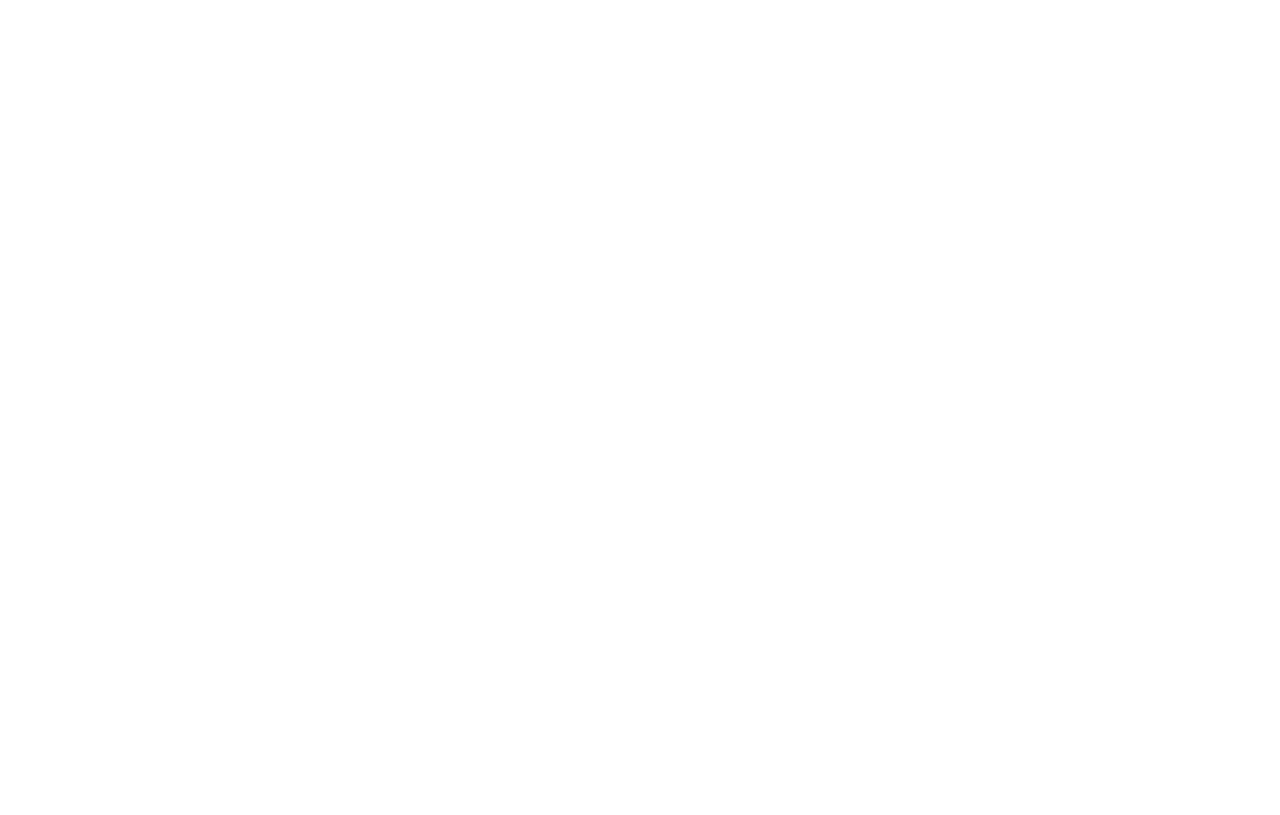
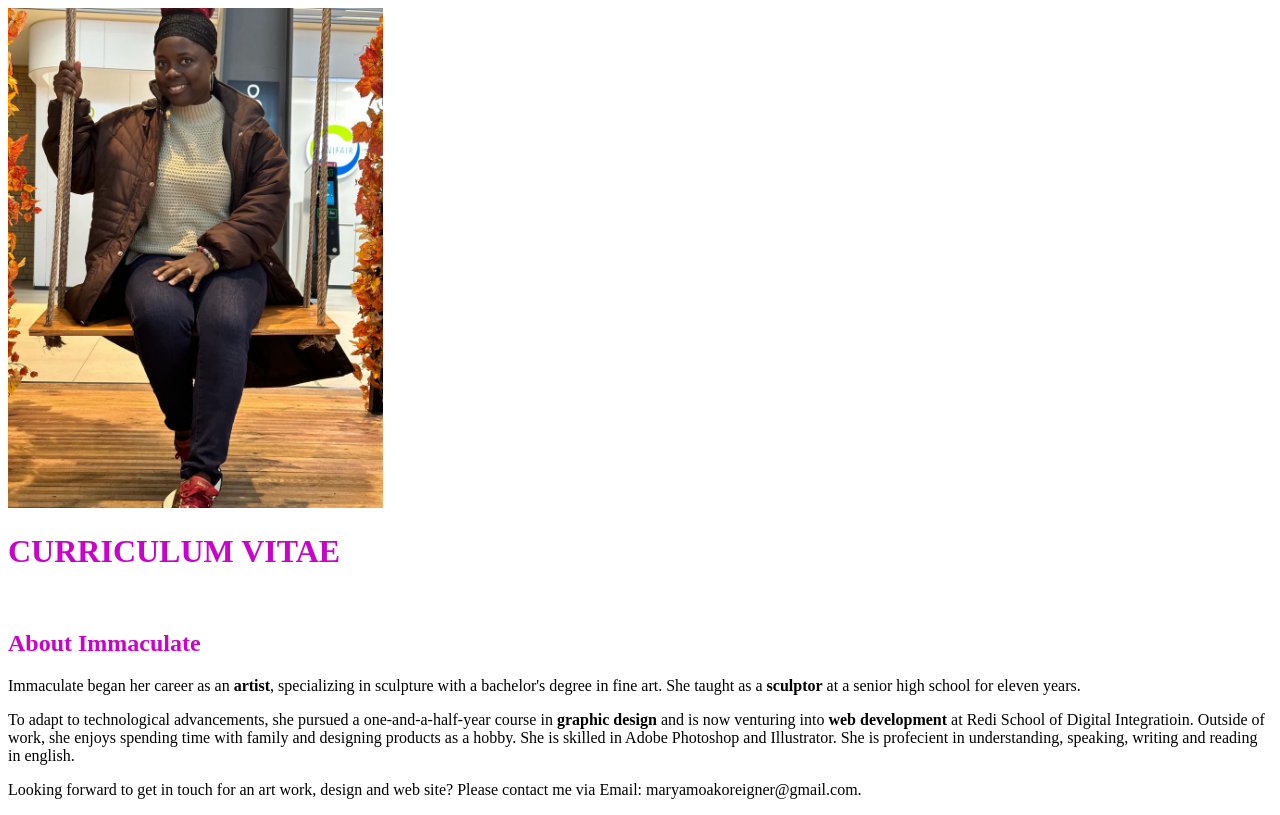
Before and after one commit to SpotlessHub/My-Resume, a plain HTML site: page index.html in a window 1280 px wide. Drawn offline with Linux system fonts and the light colour scheme.

Commit message:
Resume
Immaculates Resume/Curriculum Vitae

```diff
--- /dev/null
+++ b/index.css
@@ -0,0 +1,4 @@
+h1,
+h2 {
+color:rgb(201, 3, 201)
+}
--- a/index.html
+++ b/index.html
@@ -1 +1,35 @@
-<!DOCTYPE html>
+<!DOCTYPE html><!DOCTYPE html>
+<html lang="en">
+
+<head>
+  <meta charset="UTF-8">
+  <meta name="viewport" content="width=device-width, initial-scale=1.0">
+  <title>Website</title>
+  <link rel="stylesheet" href="index.css">
+</head>
+
+
+<div class="wrapper">
+<img src="img/immack.jpg" widht="500" height="500" alt="">
+</div>
+
+<Body>
+<h1>CURRICULUM VITAE</h1>
+<br>
+<h2> About Immaculate</h2>
+
+<p>Immaculate began her career as an <b>artist</b>, specializing in sculpture with
+a bachelor's degree in fine art. She taught as a <b>sculptor</b> at a senior high school
+for eleven years. </p>
+<p>To adapt to technological advancements, she pursued a one-and-a-half-year
+ course in <b>graphic design</b> and is now venturing into <b>web development</b> at Redi School
+ of Digital Integratioin. Outside of work, she enjoys spending time with family and
+designing products as a hobby. She is skilled in Adobe Photoshop and Illustrator.
+She is profecient in understanding, speaking, writing and reading in english. </p>
+
+<p>Looking forward to get in touch for an art work, design and web site? Please
+contact me via Email: maryamoakoreigner@gmail.com. </p>
+<!--coment-->
+
+</Body>
+</html>
```
Also changed, not shown: img/immack.jpg (added).
